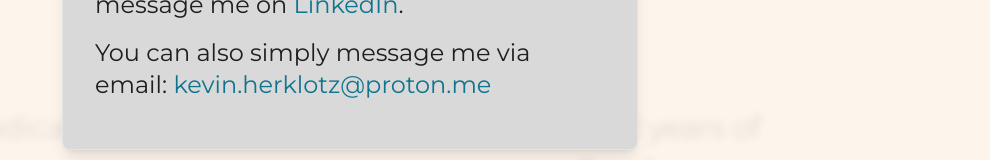
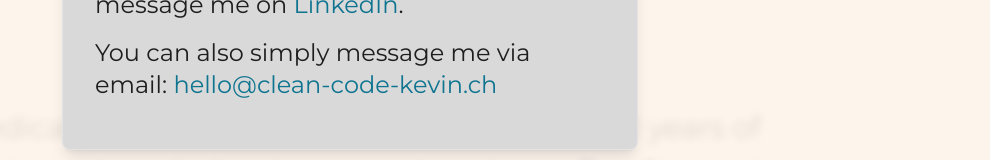
Before and after one commit to KevinHerklotz/my-website, a Next.js app: page / in a window 1280 px wide. Both pictures are taken after a click on the button "Let's connect". Shown: the part 394-554 px from the top of the page, without its empty margins (290-1280 px from the left). Built offline with nearby package versions, Linux system fonts and the light colour scheme.

Commit message:
update email address

```diff
--- a/src/app/components/ConnectButton/index.tsx
+++ b/src/app/components/ConnectButton/index.tsx
@@ -34,11 +34,11 @@ export function ConnectButton() {
           <p>
             You can also simply message me via email:{' '}
             <a
-              href='mailto:"kevin.herklotz@proton.me"'
+              href='mailto:"hello@clean-code-kevin.ch"'
               className="text-cyan-700 hover:opacity-70"
               target="_blank"
             >
-              kevin.herklotz@proton.me
+              hello@clean-code-kevin.ch
             </a>
           </p>
         </div>
--- a/src/app/page.tsx
+++ b/src/app/page.tsx
@@ -10,7 +10,7 @@ export default function Home() {
       <header className="flex justify-end gap-2 pr-2 pt-2 opacity-80">
         <a
           title="Email me"
-          href='mailto:"kevin.herklotz@proton.me"'
+          href='mailto:"hello@clean-code-kevin.ch"'
           className="flex items-center hover:opacity-70"
           target="_blank"
         >
```
